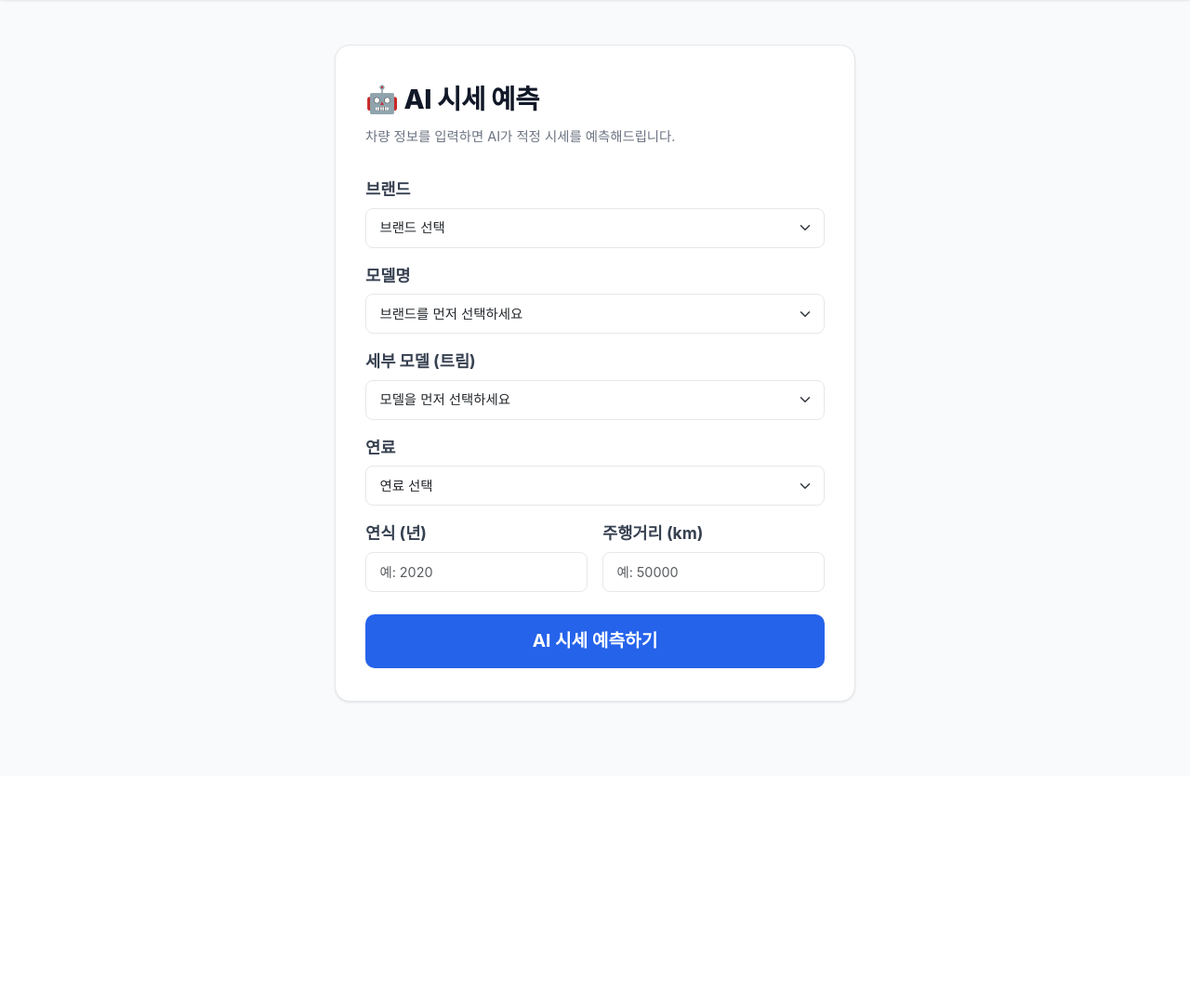
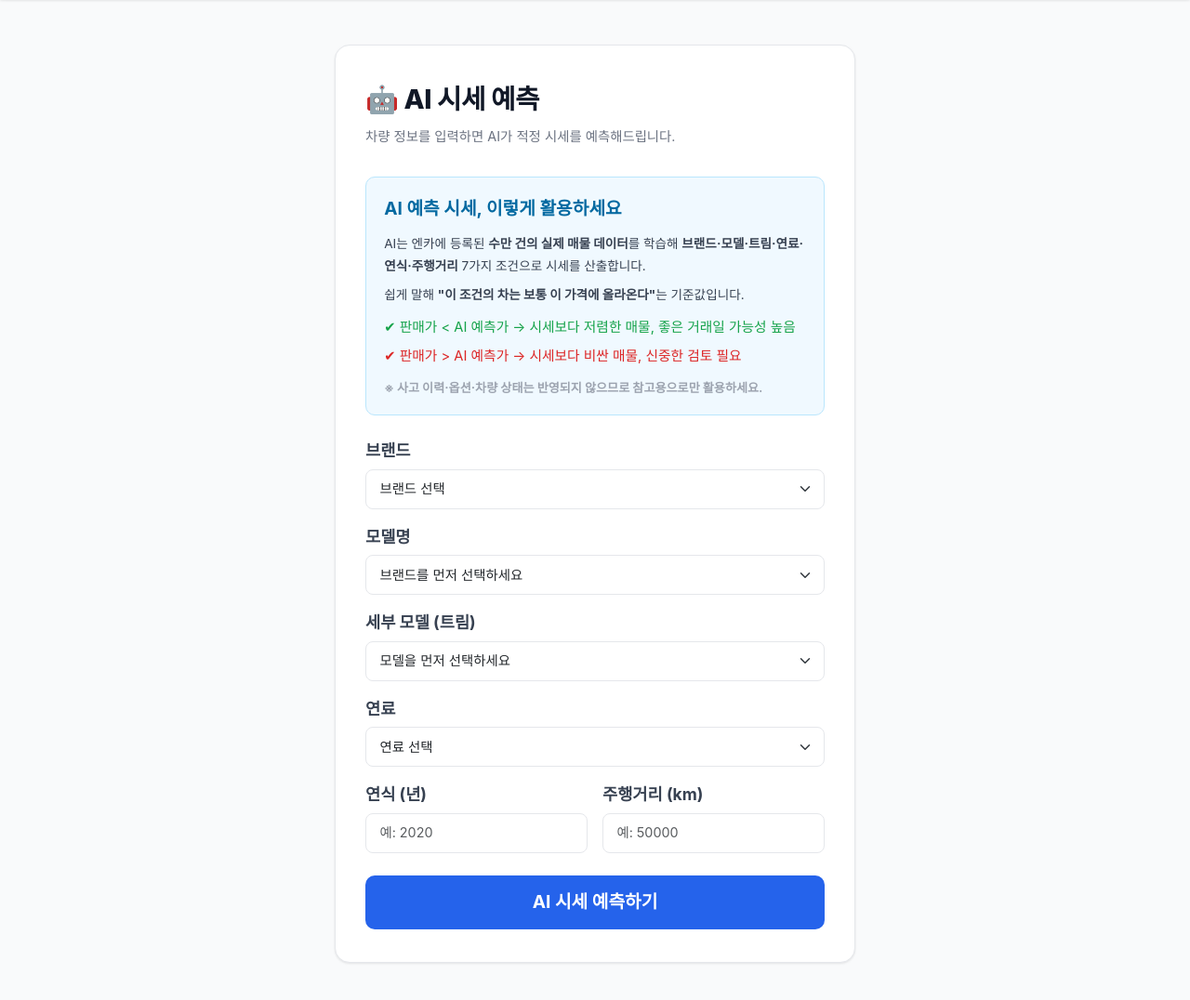
Before and after one commit to mini3123/UsedCarProject, a Flask app: page /predict in a window 1280 px wide. Shown: the part 60-1136 px from the top of the page at 93% size. Before the commit the page ends 817 px from the top, so only its background shows below. Run offline with Flask 3, Linux system fonts and the light colour scheme; data comes from the database, SQL or seed files in the repository; some web fonts are replaced.

Commit message:
css/js 분리 및 그래프에 대한 추가 설명 추가

```diff
--- a/static/css/predict.css
+++ b/static/css/predict.css
@@ -2,6 +2,50 @@
     max-width: 600px;
     margin: 3rem auto 5rem;
     padding: 0 1.25rem;
+}
+
+/* ── AI 안내 박스 ── */
+.ai-guide-box {
+    background: #f0f9ff;
+    border: 1px solid #bae6fd;
+    border-radius: 10px;
+    padding: 1rem 1.2rem;
+    margin-bottom: 1.5rem;
+    line-height: 1.8;
+}
+.ai-guide-title {
+    font-size: 1.2rem;
+    font-weight: 700;
+    color: #0369a1;
+    margin: 0 0 .5rem;
+}
+.ai-guide-desc {
+    font-size: .85rem;
+    color: #374151;
+    margin: 0 0 .4rem;
+}
+.ai-guide-desc2 {
+    font-size: .85rem;
+    color: #374151;
+    margin: 0 0 .6rem;
+}
+.ai-guide-list {
+    display: flex;
+    flex-direction: column;
+    gap: .3rem;
+}
+.ai-guide-cheap {
+    font-size: .92rem;
+    color: #16a34a;
+}
+.ai-guide-expensive {
+    font-size: .92rem;
+    color: #dc2626;
+}
+.ai-guide-note {
+    font-size: .82rem;
+    color: #9ca3af;
+    margin: .6rem 0 0;
 }
 .predict-card {
     background: #fff;
--- a/templates/analysis.html
+++ b/templates/analysis.html
@@ -28,6 +28,7 @@
     <div class="analysis-title-row">
         <h2 class="analysis-page-title">📊 중고차 시세 분석</h2>
     </div>
+
 
     <!-- 메인 3단 레이아웃 -->
     <div class="analysis-main">
--- a/templates/predict.html
+++ b/templates/predict.html
@@ -26,6 +26,24 @@
     <div class="predict-card">
         <p class="predict-title">🤖 AI 시세 예측</p>
         <p class="predict-sub">차량 정보를 입력하면 AI가 적정 시세를 예측해드립니다.</p>
+
+        <!-- AI 시세 예측 안내 -->
+        <div class="ai-guide-box">
+            <p class="ai-guide-title">AI 예측 시세, 이렇게 활용하세요</p>
+            <p class="ai-guide-desc">
+                AI는 엔카에 등록된 <b>수만 건의 실제 매물 데이터</b>를 학습해 <b>브랜드·모델·트림·연료·연식·주행거리</b> 7가지 조건으로 시세를 산출합니다.
+            </p>
+            <p class="ai-guide-desc2">
+                쉽게 말해 <b>"이 조건의 차는 보통 이 가격에 올라온다"</b>는 기준값입니다.
+            </p>
+            <div class="ai-guide-list">
+                <span class="ai-guide-cheap">✔ 판매가 &lt; AI 예측가 → 시세보다 저렴한 매물, 좋은 거래일 가능성 높음</span>
+                <span class="ai-guide-expensive">✔ 판매가 &gt; AI 예측가 → 시세보다 비싼 매물, 신중한 검토 필요</span>
+            </div>
+            <p class="ai-guide-note">
+                <b>※ 사고 이력·옵션·차량 상태는 반영되지 않으므로 참고용으로만 활용하세요.</b>
+            </p>
+        </div>
 
         <form method="POST" action="/predict">
             <div class="mb-3">
```
Also changed, not shown: static/css/detail.css (+40 -0 lines), templates/detail.html (+19 -18 lines).
